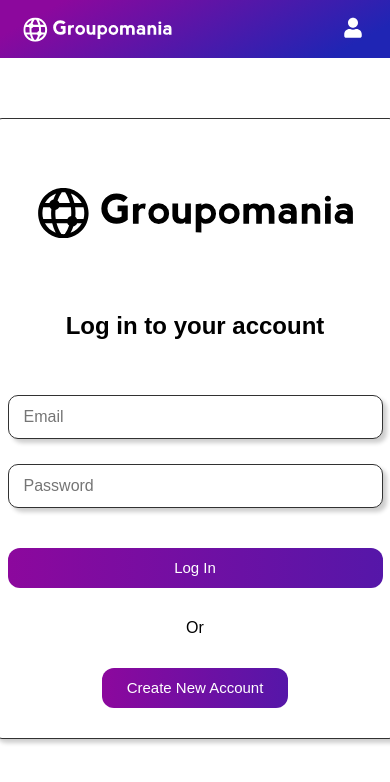
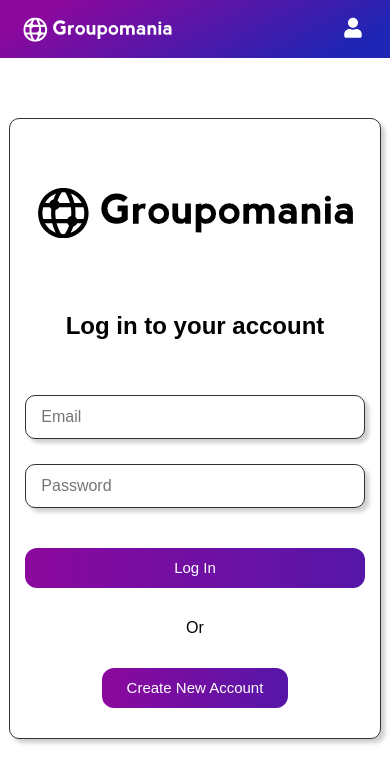
Before and after one commit to FullStackStar/React-groupomania-frontend, a React (Create React App) app: page / in a window 390 px wide. Shown: the top 782 px of the page. Built offline with nearby package versions, Linux system fonts and the light colour scheme.

Commit message:
Fix broken styling on small mobile screens

```diff
--- a/src/App.js
+++ b/src/App.js
@@ -19,9 +19,6 @@ import { useState, useEffect } from 'react'
 import React from 'react'
 library.add(faUser, faUserCircle, faThumbsUp, faComment, faTrash, faEdit)
 
-// Create a global state for whether user is loggedin
-// useEffect to get it everytime app loads
-//
 
 function App() {
   const [isLoggedIn, setIsLoggedIn] = useState(false)
--- a/src/App.scss
+++ b/src/App.scss
@@ -124,12 +124,26 @@ input:focus {
   @include border;
   margin: 60px 0px;
   padding: 15px;
-  width: 375px;
+  max-width: 375px;
+  width: 87%;
   .main__logo {
     z-index: 1;
     margin: 40px;
     transform: scale(0.65, 0.65);
   }
+  @media only screen and (max-device-width: 340px) {
+    .main__logo {
+      transform: scale(0.5, 0.5);
+    }
+    h2 {
+      font-size: 1.25rem;
+    }
+    .main {
+      width: 82%;
+    }
+
+  }
+
   .main__header {
     margin-bottom: 30px;
     text-align: center;
```
